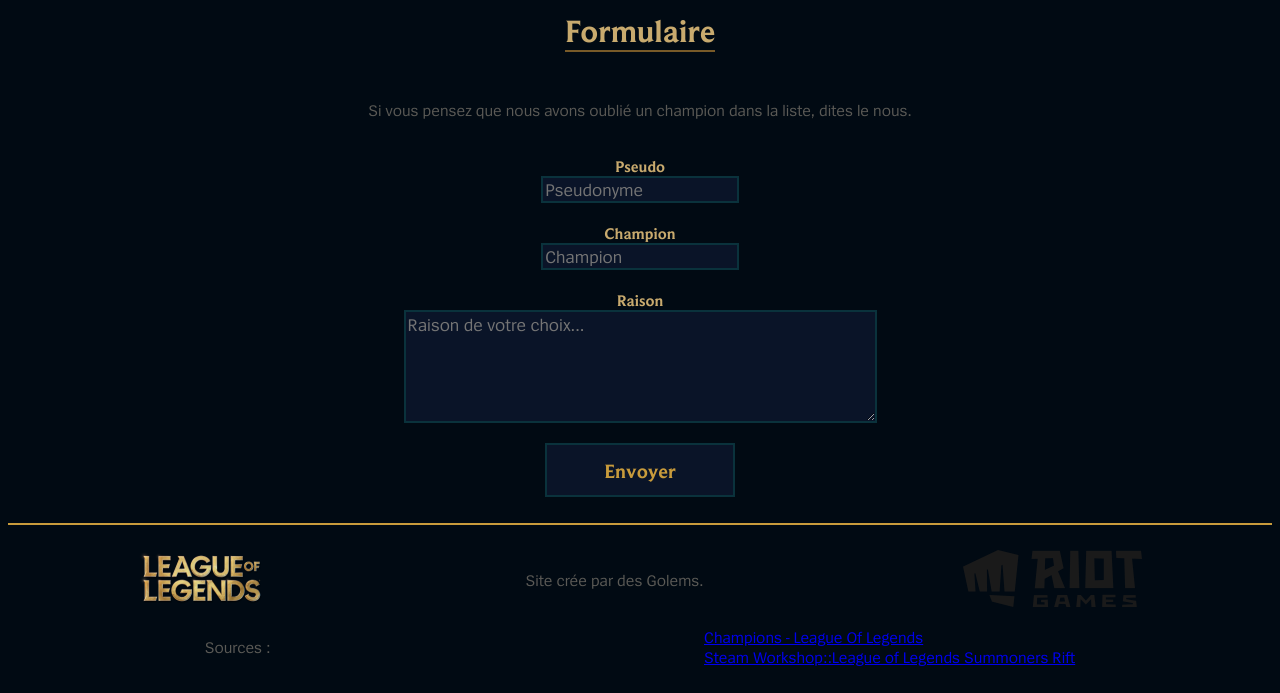
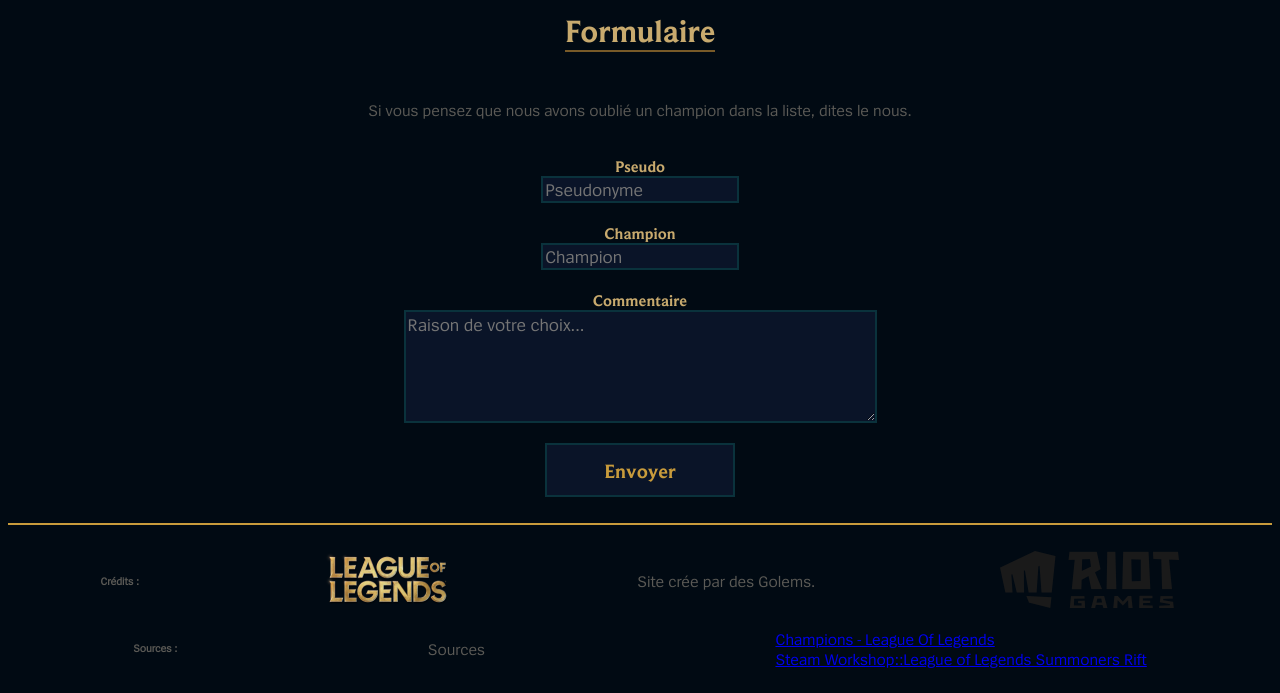
Before and after one commit to CURT-Elien-2326035a/html, a plain HTML site: page projo/contact.html in a window 1280 px wide. Shown: the part 500-1193 px from the top of the page. Drawn offline with Linux system fonts and the light colour scheme.

Commit message:
Update contact.html

```diff
--- a/projo/contact.html
+++ b/projo/contact.html
@@ -6,7 +6,8 @@
     <title>Les Golems sur LoL</title>
     <link rel="stylesheet" href="style.css">
     <link rel="icon" href="img/icone.ico">
-    <meta name="viewport" content="width=device-width, initial-scale=1" />
+    <meta name="viewport" content="width=device-width, initial-scale=1">
+    <meta name="description" content="Classification des 'Golems' de League of Legends®.">
 </head>
 
 <body>
@@ -31,16 +32,16 @@
         <section class="form">
             <h3>Formulaire</h3>
             <p>Si vous pensez que nous avons oublié un champion dans la liste, dites le nous.</p>
-            <br />
+            <br>
             <label for="pseudo">Pseudo</label>
-            <input id="pseudo" type="text" name="Pseudo" placeholder="Pseudonyme" />
-            <br />
+            <input id="pseudo" type="text" name="Pseudo" placeholder="Pseudonyme">
+            <br>
             <label for="champion">Champion</label>
-            <input id="champion" type="text" name="champion" placeholder="Champion" />
-            <br />
-            <label for="choiceR">Raison</label>
+            <input id="champion" type="text" name="champion" placeholder="Champion">
+            <br>
+            <label for="choiceR">Commentaire</label>
             <textarea rows="5" cols="50" placeholder="Raison de votre choix..." id="choiceR"></textarea>
-            <br />
+            <br>
             <input type="submit" value="Envoyer">
         </section>
 
@@ -48,6 +49,7 @@
 
     <footer>
         <section class="foot">
+            <h6>Crédits :</h6>
             <a href="https://www.leagueoflegends.com">
                 <img src="img/LoL_Logo_Rendered_LARGE.png" alt="Logo League of Legends">
             </a>
@@ -57,15 +59,12 @@
             </a>
         </section>
         <section class="foot">
-            <p>Sources :</p>
-            <section>
-                <nav>
-                    <ul>
-                        <li><a href="https://www.leagueoflegends.com/fr-fr/champions/">Champions - League Of Legends</a></li>
-                        <li><a href="https://steamcommunity.com/sharedfiles/filedetails/?id=918791050">Steam Workshop::League of Legends Summoners Rift</a></li>
-                    </ul>
-                </nav>
-            </section>
+            <h6>Sources :</h6>
+            <p>Sources</p>
+            <ul>
+                <li><a href="https://www.leagueoflegends.com/fr-fr/champions/">Champions - League Of Legends</a></li>
+                <li><a href="https://steamcommunity.com/sharedfiles/filedetails/?id=918791050">Steam Workshop::League of Legends Summoners Rift</a></li>
+            </ul>
         </section>
     </footer>
 </body>
```
